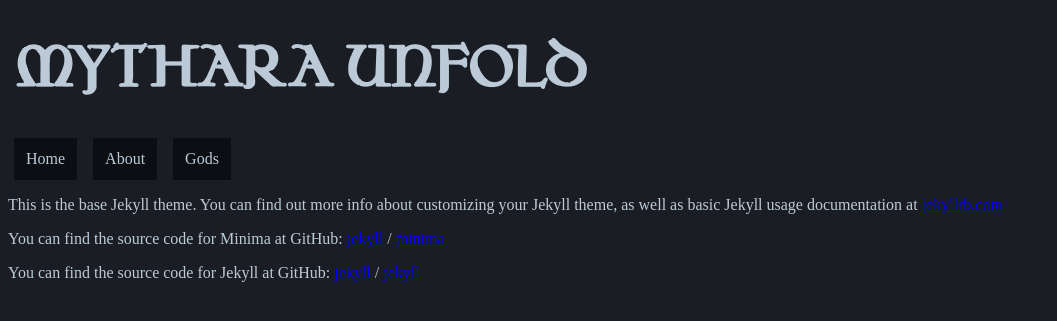
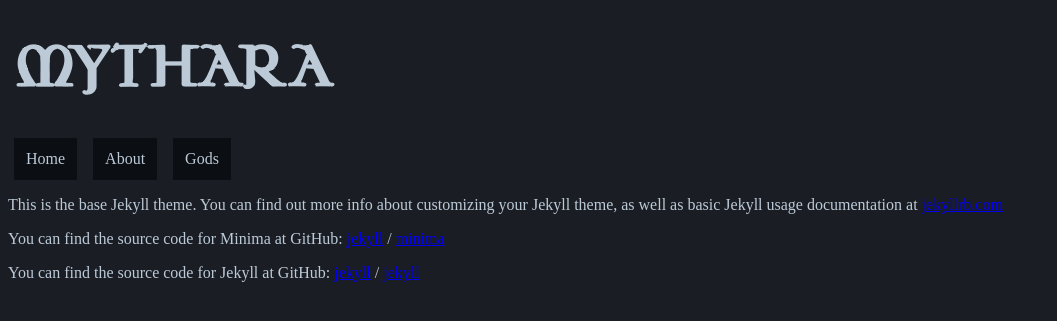
Before and after one commit to tomas02061991/Mythara.gtihub.io, a Jekyll site: the page built from about.md, in a window 1280 px wide. Shown: the top 321 px of the page, without its empty margins (0-1057 px from the left). Built offline with Jekyll 4.4.1, drawn with Linux system fonts in a browser that asks for light colours.

Commit message:
changes title

```diff
--- a/_config.yml
+++ b/_config.yml
@@ -13,7 +13,7 @@
 # you will see them accessed via {{ site.title }}, {{ site.email }}, and so on.
 # You can create any custom variable you would like, and they will be accessible
 # in the templates via {{ site.myvariable }}.
-title: MYTHARA UNFOLD
+title: MYTHARA
 email: your-email@example.com
 description: >- # this means to ignore newlines until "baseurl:"
   Write an awesome description for your new site here. You can edit this
```
